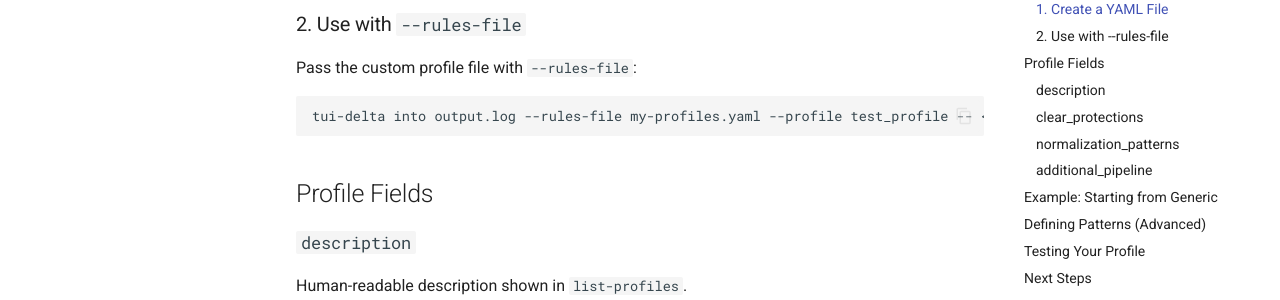
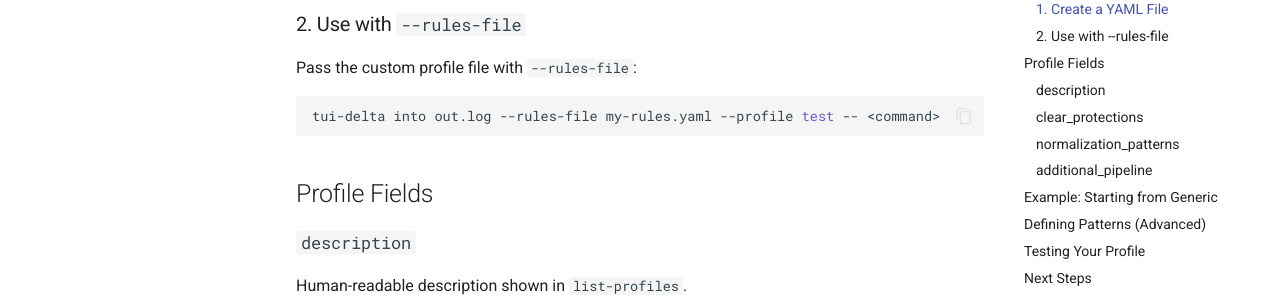
Before and after one commit to JeffreyUrban/tui-delta, an MkDocs documentation site: the page built from docs/guides/custom-profiles.md, in a window 1280 px wide and 900 px high, scrolled down 743 px. Shown: the part 153-453 px from the top of the window. Built offline with MkDocs 1.6.1 and Material for MkDocs 9.7.7, drawn with Linux system fonts in a browser that asks for light colours; comment, search, counter and statistics services are not loaded; some of the changed text lies outside the part shown.

Commit message:
Fix documentation code block line length issues
Shorten example commands to fit within 80 character limit:
- quick-start.md: Use shorter example (echo instead of printf)
- ai-assistants.md: Simplify date format in timestamped filename
- custom-profiles.md: Use shorter file and profile names
- cli.md: Use shorter output filename

All 282 tests now pass.

🤖 Generated with [Claude Code](https://claude.com/claude-code)

Co-Authored-By: Claude Sonnet 4.5 <noreply@anthropic.com>

````diff
--- a/docs/guides/custom-profiles.md
+++ b/docs/guides/custom-profiles.md
@@ -37,7 +37,7 @@ profiles:
 Pass the custom profile file with `--rules-file`:
 
 ```bash
-tui-delta into output.log --rules-file my-profiles.yaml --profile test_profile -- <command>
+tui-delta into out.log --rules-file my-rules.yaml --profile test -- <command>
 ```
 
 ## Profile Fields
@@ -110,8 +110,8 @@ The `normalization_patterns` section uses [patterndb-yaml](https://patterndb-yam
 Test on your actual TUI application:
 
 ```console
-$ tui-delta into output.log --rules-file my-profile.yaml --profile my_custom -- ./myapp
-$ less -R output.log
+$ tui-delta into out.log --rules-file my-rules.yaml --profile custom -- ./myapp
+$ less -R out.log
 ```
 
 Check output looks correct and adjust protections or patterns as needed.
````
Also changed, not shown: docs/getting-started/quick-start.md (+1 -1 lines), docs/reference/cli.md (+1 -1 lines), docs/use-cases/ai-assistants/ai-assistants.md (+1 -1 lines).
